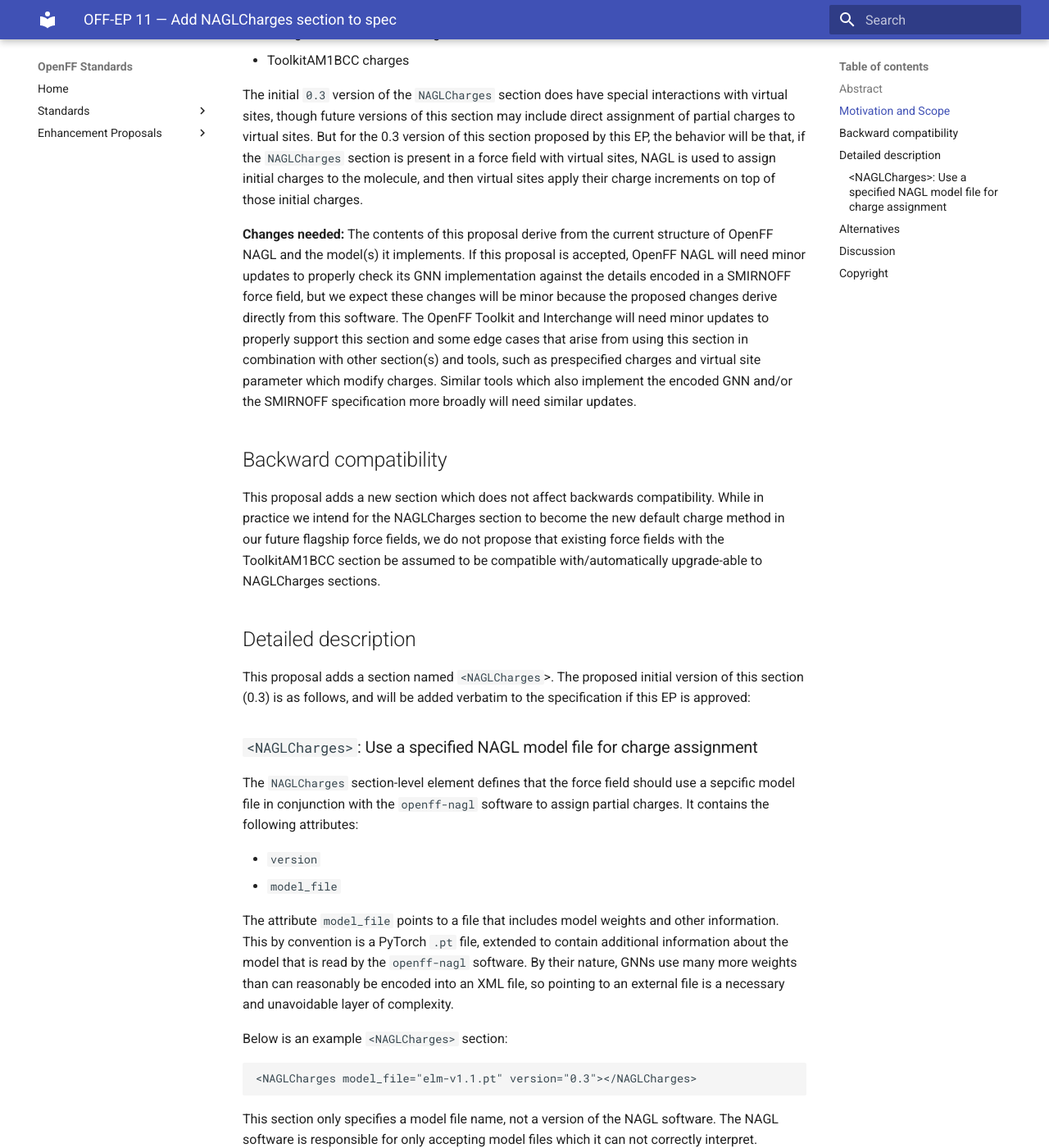
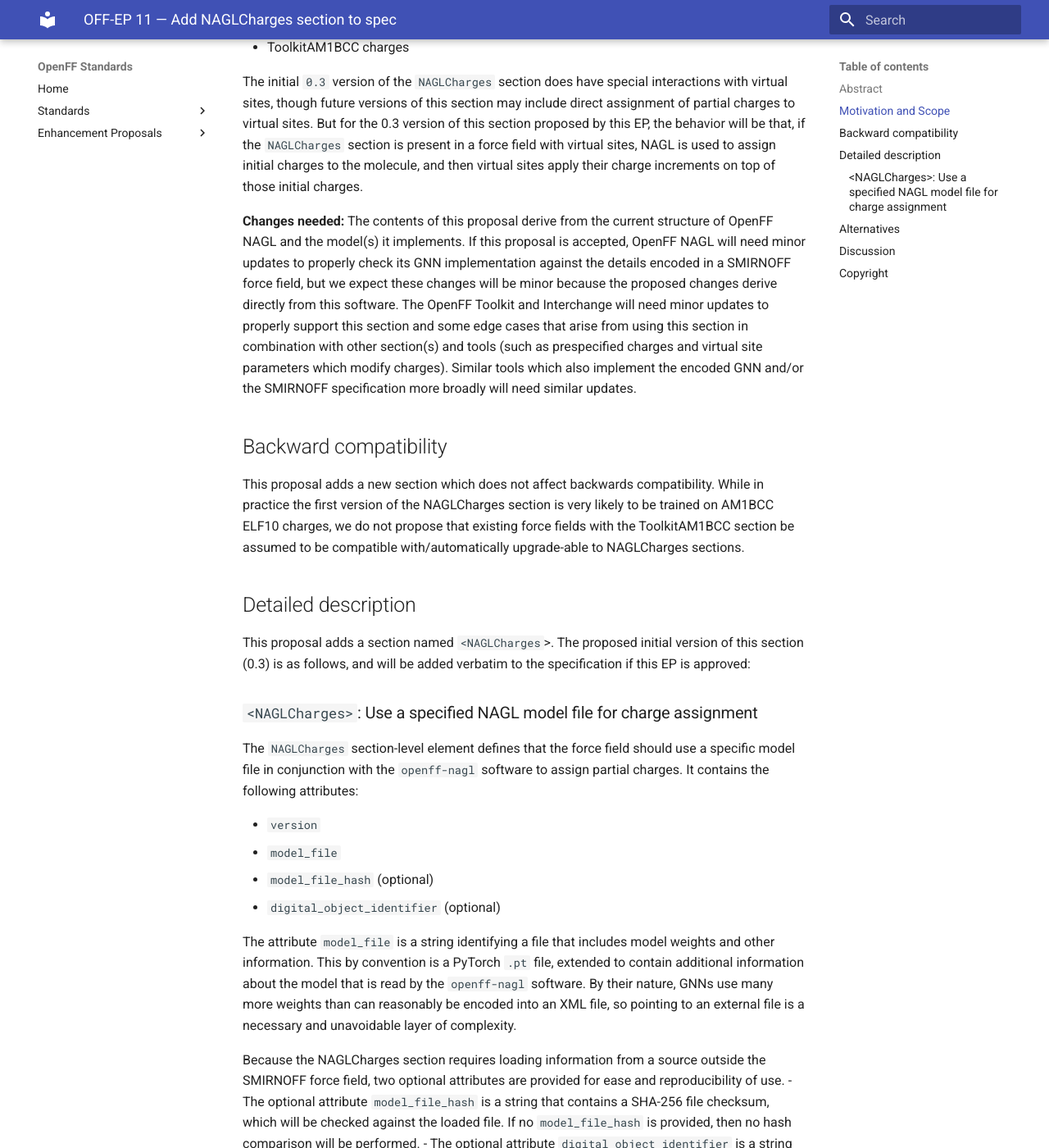
Before and after one commit to openforcefield/standards, an MkDocs documentation site: the page built from docs/enhancement-proposals/off-ep-0011.md, in a window 1280 px wide and 1400 px high, scrolled down 1388 px. Shown: the whole window at 82% size. Built offline with MkDocs 1.6.1 and Material for MkDocs 9.7.7, drawn with Linux system fonts in a browser that asks for light colours; some of the changed text lies outside the part shown.

Commit message:
add hash and DOI option for model fetching+validation

````diff
--- a/docs/enhancement-proposals/off-ep-0011.md
+++ b/docs/enhancement-proposals/off-ep-0011.md
@@ -36,11 +34,11 @@ This change adds a `<NAGLCharges>` section which calls for a specific NAGL model
 
 The initial `0.3` version of the `NAGLCharges` section does have special interactions with virtual sites, though future versions of this section may include direct assignment of partial charges to virtual sites. But for the 0.3 version of this section proposed by this EP, the behavior will be that, if the `NAGLCharges` section is present in a force field with virtual sites, NAGL is used to assign initial charges to the molecule, and then virtual sites apply their charge increments on top of those initial charges.
 
-**Changes needed:** The contents of this proposal derive from the current structure of OpenFF NAGL and the model(s) it implements. If this proposal is accepted, OpenFF NAGL will need minor updates to properly check its GNN implementation against the details encoded in a SMIRNOFF force field, but we expect these changes will be minor because the proposed changes derive directly from this software. The OpenFF Toolkit and Interchange will need minor updates to properly support this section and some edge cases that arise from using this section in combination with other section(s) and tools, such as prespecified charges and virtual site parameter which modify charges. Similar tools which also implement the encoded GNN and/or the SMIRNOFF specification more broadly will need similar updates.
+**Changes needed:** The contents of this proposal derive from the current structure of OpenFF NAGL and the model(s) it implements. If this proposal is accepted, OpenFF NAGL will need minor updates to properly check its GNN implementation against the details encoded in a SMIRNOFF force field, but we expect these changes will be minor because the proposed changes derive directly from this software. The OpenFF Toolkit and Interchange will need minor updates to properly support this section and some edge cases that arise from using this section in combination with other section(s) and tools (such as prespecified charges and virtual site parameters which modify charges). Similar tools which also implement the encoded GNN and/or the SMIRNOFF specification more broadly will need similar updates.
 
 ## Backward compatibility
 
-This proposal adds a new section which does not affect backwards compatibility. While in practice we intend for the NAGLCharges section to become the new default charge method in our future flagship force fields, we do not propose that existing force fields with the ToolkitAM1BCC section be assumed to be compatible with/automatically upgrade-able to NAGLCharges sections.
+This proposal adds a new section which does not affect backwards compatibility. While in practice the first version of the NAGLCharges section is very likely to be trained on AM1BCC ELF10 charges, we do not propose that existing force fields with the ToolkitAM1BCC section be assumed to be compatible with/automatically upgrade-able to NAGLCharges sections.
 
 ## Detailed description
 
@@ -48,17 +46,23 @@ This proposal adds a section named `<NAGLCharges`>. The proposed initial version
 
 ### `<NAGLCharges>`: Use a specified NAGL model file for charge assignment
 
-The `NAGLCharges` section-level element defines that the force field should use a sepcific model file in conjunction with the `openff-nagl` software to assign partial charges. It contains the following attributes:
+The `NAGLCharges` section-level element defines that the force field should use a specific model file in conjunction with the `openff-nagl` software to assign partial charges. It contains the following attributes:
 
 - `version`
 - `model_file`
+- `model_file_hash` (optional)
+- `digital_object_identifier` (optional)
 
-The attribute `model_file` points to a file that includes model weights and other information. This by convention is a PyTorch `.pt` file, extended to  contain additional information about the model that is read by the `openff-nagl` software. By their nature, GNNs use many more weights than can reasonably be encoded into an XML file, so pointing to an external file is a necessary and unavoidable layer of complexity.
+The attribute `model_file` is a string identifying a file that includes model weights and other information. This by convention is a PyTorch `.pt` file, extended to contain additional information about the model that is read by the `openff-nagl` software. By their nature, GNNs use many more weights than can reasonably be encoded into an XML file, so pointing to an external file is a necessary and unavoidable layer of complexity.
+
+ Because the NAGLCharges section requires loading information from a source outside the SMIRNOFF force field, two optional attributes are provided for ease and reproducibility of use.
+ - The optional attribute `model_file_hash` is a string that contains a SHA-256 file checksum, which will be checked against the loaded file.  If no `model_file_hash` is provided, then no hash comparison will be performed.
+ - The optional attribute `digital_object_identifier` is a string that contains a [Zenodo](https://zenodo.org/) [Digital Object Identifier](https://www.doi.org/) that can be accessed to fetch the model file. If the file can not be found locally, it may be from this Zenodo entry. The Zenodo entry must have an attached file matching the `model_file` to be fetched.
 
 Below is an example `<NAGLCharges>` section:
 
 ```xml
-<NAGLCharges model_file="elm-v1.1.pt" version="0.3"></NAGLCharges>
+<NAGLCharges model_file="openff-gnn-am1bcc-0.1.0-rc.3.pt" model_file_hash="144ed56e46c5b3ad80157b342c8c0f8f7340e4d382a678e30dd300c811646bd0" digital_object_identifier="10.5072/zenodo.203601" version="0.3"></NAGLCharges>
 ```
 
 This section only specifies a model file name, not a version of the NAGL software. The NAGL software is responsible for only accepting model files which it can not correctly interpret.
````
Also changed, not shown: other parts of docs/enhancement-proposals/off-ep-0011.md (+1 -3 lines).
